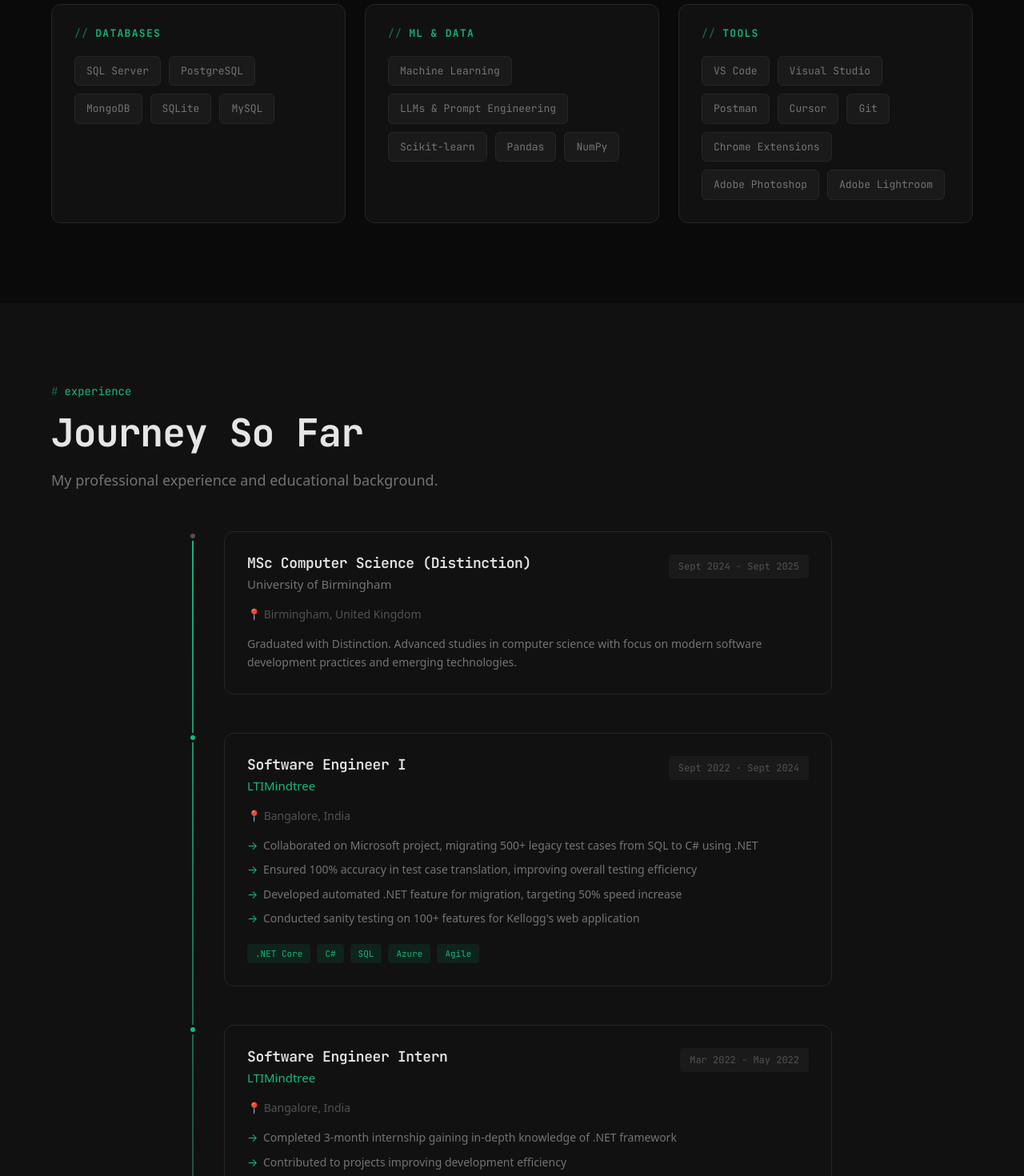
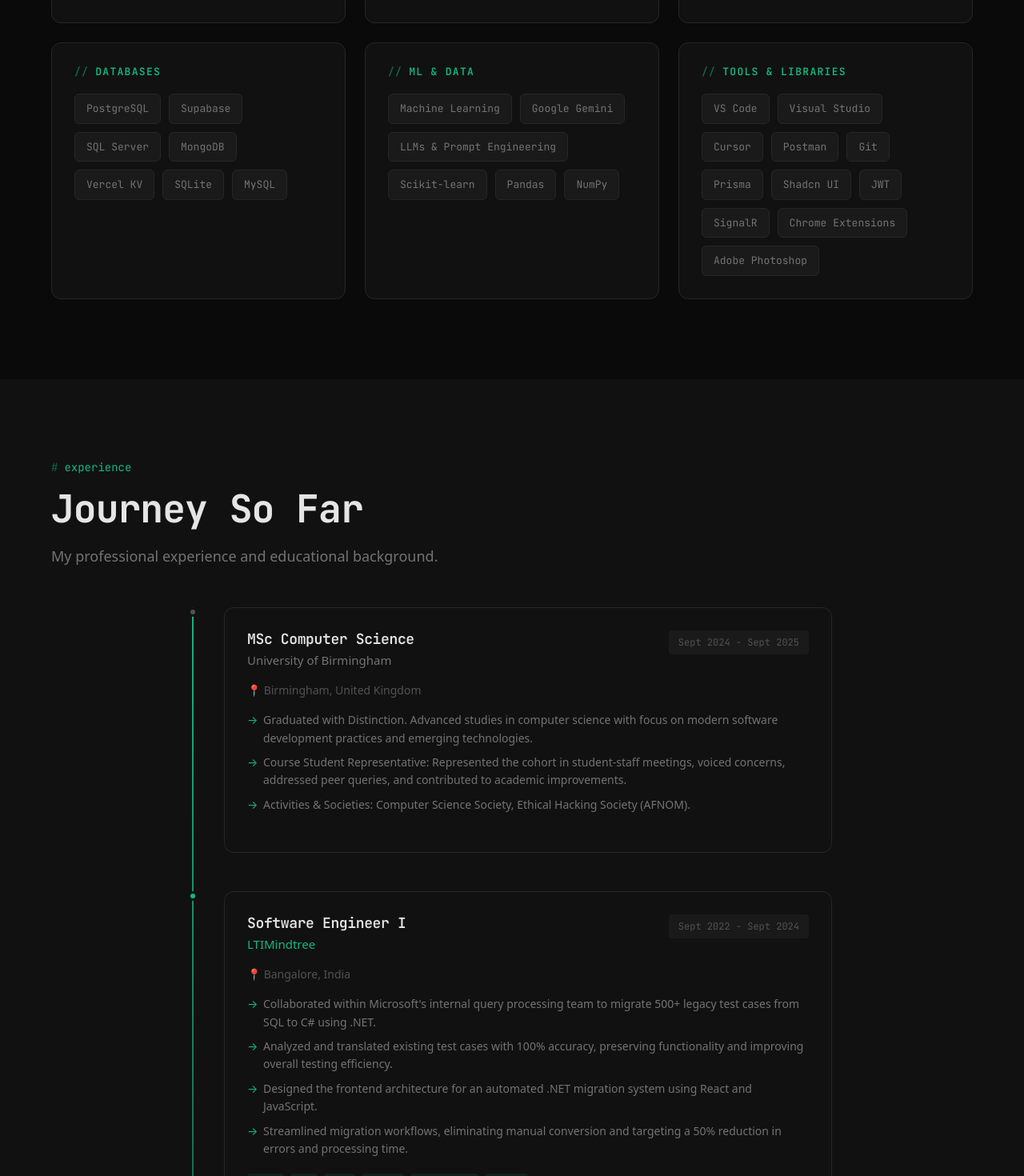
Before and after one commit to shreyas-debug/portfolio, a React (Create React App) app: page /about in a window 1280 px wide. Shown: the part 1330-2800 px from the top of the page at 80% size. Built offline with nearby package versions, Linux system fonts and the light colour scheme.

Commit message:
update: refine portfolio projects, experience, skills, and navbar logic

```diff
--- a/src/components/Experience.js
+++ b/src/components/Experience.js
@@ -3,11 +3,15 @@ export const Experience = () => {
   const timelineItems = [
     {
       type: 'education',
-      title: 'MSc Computer Science (Distinction)',
+      title: 'MSc Computer Science',
       organization: 'University of Birmingham',
       location: 'Birmingham, United Kingdom',
       duration: 'Sept 2024 - Sept 2025',
-      description: 'Graduated with Distinction. Advanced studies in computer science with focus on modern software development practices and emerging technologies.',
+      description: [
+        'Graduated with Distinction. Advanced studies in computer science with focus on modern software development practices and emerging technologies.',
+        'Course Student Representative: Represented the cohort in student-staff meetings, voiced concerns, addressed peer queries, and contributed to academic improvements.',
+        'Activities & Societies: Computer Science Society, Ethical Hacking Society (AFNOM).'
+      ],
       technologies: []
     },
     {
@@ -17,12 +21,12 @@ export const Experience = () => {
       location: 'Bangalore, India',
       duration: 'Sept 2022 - Sept 2024',
       description: [
-        'Collaborated on Microsoft project, migrating 500+ legacy test cases from SQL to C# using .NET',
-        'Ensured 100% accuracy in test case translation, improving overall testing efficiency',
-        'Developed automated .NET feature for migration, targeting 50% speed increase',
-        'Conducted sanity testing on 100+ features for Kellogg\'s web application'
+        'Collaborated within Microsoft\'s internal query processing team to migrate 500+ legacy test cases from SQL to C# using .NET.',
+        'Analyzed and translated existing test cases with 100% accuracy, preserving functionality and improving overall testing efficiency.',
+        'Designed the frontend architecture for an automated .NET migration system using React and JavaScript.',
+        'Streamlined migration workflows, eliminating manual conversion and targeting a 50% reduction in errors and processing time.'
       ],
-      technologies: ['.NET Core', 'C#', 'SQL', 'Azure', 'Agile']
+      technologies: ['.NET', 'C#', 'SQL', 'React', 'JavaScript', 'Azure']
     },
     {
       type: 'experience',
@@ -31,11 +35,10 @@ export const Experience = () => {
       location: 'Bangalore, India',
       duration: 'Mar 2022 - May 2022',
       description: [
-        'Completed 3-month internship gaining in-depth knowledge of .NET framework',
-        'Contributed to projects improving development efficiency',
-        'Gained hands-on experience in .NET framework and project workflows'
+        'Contributed to the development of internal web applications using ASP.NET MVC, Entity Framework, JavaScript, and Angular.',
+        'Gained hands-on experience in full-stack feature development and agile project workflows during a 3-month program.'
       ],
-      technologies: ['.NET', 'C#', 'Web Dev']
+      technologies: ['ASP.NET MVC', 'Entity Framework', 'Angular', 'JavaScript', 'C#']
     },
     {
       type: 'education',
@@ -43,7 +46,7 @@ export const Experience = () => {
       organization: 'Dayananda Sagar Academy of Technology and Management',
       location: 'Bangalore, India',
       duration: 'Aug 2018 - July 2022',
-      description: 'Graduated with GPA: 8.06. Strong foundation in electronics, communication systems, and programming.',
+      description: 'Graduated First Class with Distinction. Strong foundation in electronics, communication systems, and programming.',
       technologies: []
     }
   ];
--- a/src/components/NavBar.js
+++ b/src/components/NavBar.js
@@ -10,16 +10,37 @@ export const NavBar = () => {
   const location = useLocation();
   const navigate = useNavigate();
 
+  // Check if we're on the about page
+  const isAboutPage = location.pathname === '/about';
+
   useEffect(() => {
     const onScroll = () => {
       setScrolled(window.scrollY > 50);
+
+      if (!isAboutPage) {
+        const sections = ['skills', 'experience', 'projects'];
+        let currentSection = 'home';
+
+        for (const section of sections) {
+          const element = document.getElementById(section);
+          if (element) {
+            const rect = element.getBoundingClientRect();
+            // A section is active if it spans across the 250px mark from the top
+            if (rect.top <= 250 && rect.bottom >= 250) {
+              currentSection = section;
+            }
+          }
+        }
+
+        setActiveLink(currentSection);
+      }
     };
+
     window.addEventListener("scroll", onScroll);
+    onScroll(); // Call once on mount to set initial section
+
     return () => window.removeEventListener("scroll", onScroll);
-  }, []);
-
-  // Check if we're on the about page
-  const isAboutPage = location.pathname === '/about';
+  }, [isAboutPage]);
 
   const handleNavClick = (id, isPageLink = false) => {
     setActiveLink(id);
--- a/src/components/Projects.js
+++ b/src/components/Projects.js
@@ -16,6 +16,14 @@ export const Projects = () => {
       githubUrl: 'https://github.com/shreyas-debug/SentinelG3',
       liveUrl: 'https://devpost.com/software/sentinelg3-autonomous-self-healing-security?ref_content=user-portfolio&ref_feature=in_progress',
       featured: true
+    },
+    {
+      title: 'RepoReel',
+      description: 'Structured, visual changelog generator for GitHub tags. Fetches commits via REST API, parses/categorizes locally to minimize token usage, and leverages Google Gemini to output a concise AI narrative. Features include a commit heatmap and permanent shareable URLs backed by Vercel KV.',
+      technologies: ['Next.js', 'TypeScript', 'Google Gemini', 'Vercel KV', 'Tailwind CSS'],
+      githubUrl: 'https://github.com/shreyas-debug/RepoReel',
+      liveUrl: 'https://repo-reel.vercel.app',
+      featured: false
     },
     {
       title: 'IssueTracker',
@@ -70,6 +78,14 @@ export const Projects = () => {
       description: 'Advanced ML-based cyberattack detection system with real-time SMS alerts. Combines Python ML algorithms with Arduino/GSM hardware integration.',
       technologies: ['Python', 'ML', 'Arduino', 'C++'],
       githubUrl: 'https://github.com/shreyas-debug/Cyberattack-Detector',
+      liveUrl: null,
+      featured: false
+    },
+    {
+      title: 'PizzaHub',
+      description: 'Full-stack .NET 8 MVC web application for online pizza ordering. Features role-based access control (Admin/User) using ASP.NET Core Identity, a dynamic shopping cart, and comprehensive order management backed by Entity Framework Core and SQLite.',
+      technologies: ['C#', '.NET 8', 'ASP.NET Core MVC', 'Entity Framework Core', 'SQLite', 'Bootstrap'],
+      githubUrl: 'https://github.com/shreyas-debug/PizzaHub',
       liveUrl: null,
       featured: false
     }
--- a/src/components/Skills.js
+++ b/src/components/Skills.js
@@ -7,23 +7,23 @@ export const Skills = () => {
     },
     {
       title: 'Frameworks',
-      skills: ['React.js', 'Next.js', '.NET Core', 'Flask', 'FastAPI', 'Express.js', 'Node.js']
+      skills: ['React.js', 'Next.js', '.NET 8/9', 'Tailwind CSS', 'FastAPI', 'Flask', 'Node.js', 'Express.js']
     },
     {
       title: 'Cloud & DevOps',
-      skills: ['Microsoft Azure', 'GitHub', 'GitHub Actions', 'Vercel', 'REST APIs', 'CI/CD', 'Docker']
+      skills: ['Microsoft Azure', 'GitHub', 'GitHub Actions', 'Vercel', 'Docker', 'Kafka', 'CI/CD', 'REST APIs']
     },
     {
       title: 'Databases',
-      skills: ['SQL Server', 'PostgreSQL', 'MongoDB', 'SQLite','MySQL']
+      skills: ['PostgreSQL', 'Supabase', 'SQL Server', 'MongoDB', 'Vercel KV', 'SQLite', 'MySQL']
     },
     {
       title: 'ML & Data',
-      skills: ['Machine Learning', 'LLMs & Prompt Engineering', 'Scikit-learn', 'Pandas', 'NumPy']
+      skills: ['Machine Learning', 'Google Gemini', 'LLMs & Prompt Engineering', 'Scikit-learn', 'Pandas', 'NumPy']
     },
     {
-      title: 'Tools',
-      skills: ['VS Code', 'Visual Studio', 'Postman', 'Cursor', 'Git', 'Chrome Extensions', 'Adobe Photoshop', 'Adobe Lightroom']
+      title: 'Tools & Libraries',
+      skills: ['VS Code', 'Visual Studio', 'Cursor', 'Postman', 'Git', 'Prisma', 'Shadcn UI', 'JWT', 'SignalR', 'Chrome Extensions', 'Adobe Photoshop']
     }
   ];
 
```
